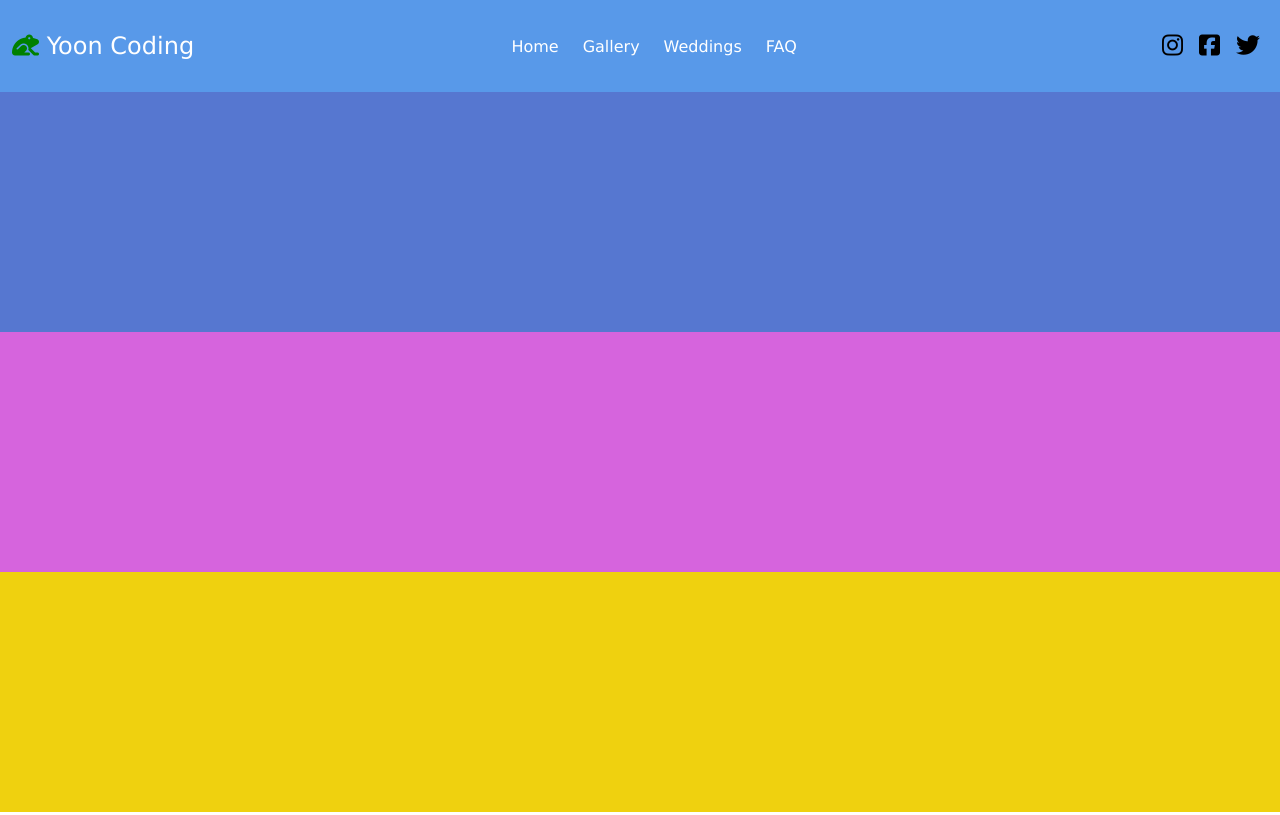
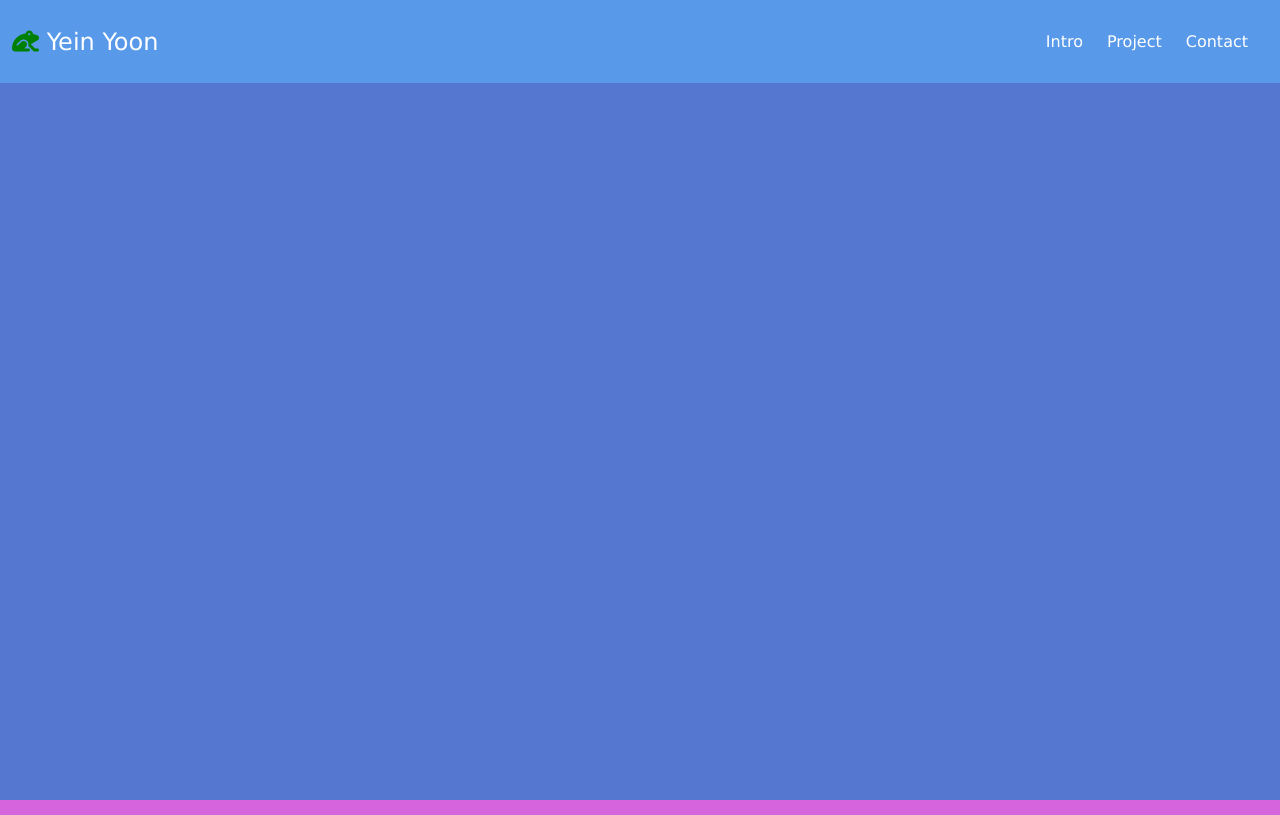
Before and after one commit to yein622/yein622.github.io, a plain HTML site: page index.html in a window 1280 px wide. Shown: the top 815 px of the page. Drawn offline with Linux system fonts and the light colour scheme.

Commit message:
background and fixed menu
changed background box to full screen and changed nav bar to fixed position

```diff
--- a/index.html
+++ b/index.html
@@ -7,38 +7,39 @@
   <link rel="stylesheet" href="my_style.css">
   <script src="main.js"></script>
   <script src="https://kit.fontawesome.com/5cef87ee21.js" crossorigin="anonymous"></script>
-  <title>Yoon</title>
+  <title>Yein's Portfolio</title>
 </head>
 
 
 <body>
+
+		<button onclick="topFunction()" id="top-button" title="Go to top">Top</button>
 	<nav class="navbar">
 		<div class="navbar-logo">
 			<i class="fas fa-frog"></i>
-			<a href="#">Yoon Coding</a>
+			<a href="#">Yein Yoon</a>
 		</div>
 
 		<ul class="navbar-menu">
-			<li><a href="#">Home</a></li>
-			<li><a href="#">Gallery</a></li>
-			<li><a href="#">Weddings</a></li>
-			<li><a href="#">FAQ</a></li>
-
+			<li><a href="#profile-section">Intro</a></li>
+			<li><a href="#project-section">Project</a></li>
+			<li><a href="#contact-section">Contact</a></li>
 		</ul>
 
+		<!--
 		<ul class="navbar-sns">
 			<li><i class="fab fa-instagram"></i></li>
 			<li><i class="fab fa-facebook-square"></i></li>
 			<li><i class="fab fa-twitter"></i></li>
 		</ul>
+		-->
 
 	</nav>
 
-	<article class="background-box">
-		<div class="background-1"></div>
-		<div class="background-2"></div>
-		<div class="background-3"></div>
-	</article>
+	<section id="profile-section" class="background-box" ></section>
+	<section id="project-section" class="background-box" ></section>
+	<section id="contact-section" class="background-box" ></section>
+
 
 </body>
 
--- a/my_style.css
+++ b/my_style.css
@@ -21,6 +21,16 @@ Attribute=[]
     z-index: 10;
 }*/
 
+html{
+	box-sizing: border-box;
+
+	/* Set font size for easy rem calculations
+	* default document font size = 16px, 1rem = 16px, 100% = 16px
+	* (100% / 16px) * 10 = 62.5%, 1rem = 10px, 62.5% = 10px
+	*/
+	scroll-behavior: smooth;
+}
+
 body{
 	margin: 0;
 	font-family: Verdana;
@@ -35,9 +45,12 @@ a{
 	display: flex;
 	justify-content: space-between;
 	align-items: center;
+	top: 0;
+	left: 0;
+	width: 100%;
 	background-color: rgb(88, 153, 233);
 	padding: 8px 12px;
-	position: sticky;
+	position: fixed;
 }
 
 .navbar-logo{
@@ -52,6 +65,7 @@ a{
 	display: flex;
 	list-style-type: none;
 	padding-left: 0;
+	margin-right: 2rem;
 }
 
 .navbar-menu li{
@@ -98,26 +112,41 @@ a[href="#"]{
 }
 
 .background-box{
-
+	width: 100%;
+	height: 100vh;
 }
 
-.background-1{
-	width: 100vw;
-	height: 30vh;
+#profile-section{
 	display: flex;
 	background-color: rgb(86, 119, 208);
 }
 
-.background-2{
-	width: 100vw;
-	height: 30vh;
+#project-section{
 	display: flex;
 	background-color: rgb(214, 100, 221);
 }
 
-.background-3{
-	width: 100vw;
-	height: 30vh;
+#contact-section{
 	display: flex;
 	background-color: rgb(239, 209, 15);
 }
+
+#top-button{
+	display: none; /* Hidden by default */
+	position: fixed; /* Fixed/sticky position */
+	bottom: 20px; /* Place the button at the bottom of the page */
+	right: 30px; /* Place the button 30px from the right */
+	z-index: 99; /* Make sure it does not overlap */
+	border: none; /* Remove borders */
+	outline: none; /* Remove outline */
+	background-color: red; /* Set a background color */
+	color: white; /* Text color */
+	cursor: pointer; /* Add a mouse pointer on hover */
+	padding: 15px; /* Some padding */
+	border-radius: 10px; /* Rounded corners */
+	font-size: 18px; /* Increase font size */
+}
+
+#top-button:hover{
+	background-color: #555;
+}
```
